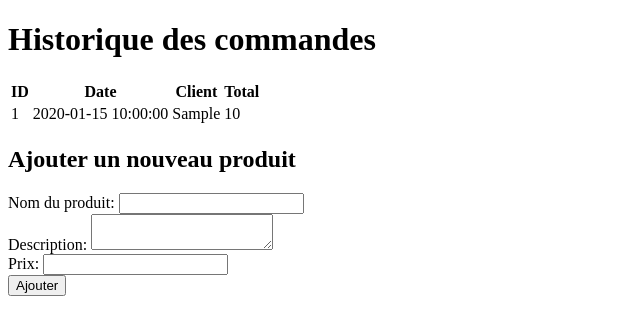
After one commit to Unchevreuill/projet1_Savoie_Nicolas, a PHP site: page /pages/gestion.php in a window 1280 px wide. The commit adds this page. Shown: the top 335 px of the page, without its empty margins (0-640 px from the left). Run offline with PHP 8.4, Linux system fonts and the light colour scheme; a user stored in the database is signed in; tables that the repository leaves empty or names only in its code hold one stand-in row (values such as "Sample post"); a stand-in replaces the project's code that opens the database connection.

Commit message:
ajout page gestion

```diff
--- /dev/null
+++ b/pages/gestion.php
@@ -0,0 +1,87 @@
+<?php
+// Vérifiez si l'utilisateur est connecté en tant qu'administrateur
+session_start();
+if (!isset($_SESSION['admin']) || $_SESSION['admin'] !== true) {
+    header("Location: access_denied.php"); // Redirigez vers la page d'accès refusé si l'utilisateur n'est pas administrateur
+    exit();
+}
+
+// Incluez votre fichier de configuration de la base de données
+require_once("config.php");
+
+// Fonction pour récupérer l'historique des commandes
+function getCommandHistory($conn) {
+    $query = "SELECT * FROM commandes";
+    $result = mysqli_query($conn, $query);
+    return $result;
+}
+
+// Fonction pour ajouter un nouveau produit
+function addNewProduct($conn, $nomProduit, $description, $prix) {
+    $query = "INSERT INTO produits (nom, description, prix) VALUES (?, ?, ?)";
+    $stmt = mysqli_prepare($conn, $query);
+    mysqli_stmt_bind_param($stmt, "ssd", $nomProduit, $description, $prix);
+    $result = mysqli_stmt_execute($stmt);
+    mysqli_stmt_close($stmt);
+    return $result;
+}
+
+// Traitement du formulaire d'ajout de produit
+if ($_SERVER["REQUEST_METHOD"] == "POST" && isset($_POST["ajouter_produit"])) {
+    $nomProduit = $_POST["nom_produit"];
+    $description = $_POST["description"];
+    $prix = floatval($_POST["prix"]);
+
+    if (addNewProduct($conn, $nomProduit, $description, $prix)) {
+        echo "Produit ajouté avec succès.";
+    } else {
+        echo "Erreur lors de l'ajout du produit.";
+    }
+}
+
+// Récupération de l'historique des commandes
+$commandHistory = getCommandHistory($conn);
+?>
+
+<!DOCTYPE html>
+<html lang="en">
+<head>
+    <meta charset="UTF-8">
+    <title>Gestion</title>
+</head>
+<body>
+    <h1>Historique des commandes</h1>
+    <table>
+        <tr>
+            <th>ID</th>
+            <th>Date</th>
+            <th>Client</th>
+            <th>Total</th>
+        </tr>
+        <?php while ($row = mysqli_fetch_assoc($commandHistory)) { ?>
+            <tr>
+                <td><?php echo $row['id']; ?></td>
+                <td><?php echo $row['date']; ?></td>
+                <td><?php echo $row['client']; ?></td>
+                <td><?php echo $row['total']; ?></td>
+            </tr>
+        <?php } ?>
+    </table>
+
+    <h2>Ajouter un nouveau produit</h2>
+    <form method="POST" action="gestion.php">
+        <label for="nom_produit">Nom du produit:</label>
+        <input type="text" name="nom_produit" required><br>
+        <label for="description">Description:</label>
+        <textarea name="description" required></textarea><br>
+        <label for="prix">Prix:</label>
+        <input type="number" name="prix" step="0.01" required><br>
+        <input type="submit" name="ajouter_produit" value="Ajouter">
+    </form>
+</body>
+</html>
+
+<?php
+// Fermez la connexion à la base de données à la fin de la page
+mysqli_close($conn);
+?>
--- a/pages/home.php
+++ b/pages/home.php
@@ -42,6 +42,11 @@ if (isset($_POST['ajouter_au_panier'])) {
             <li><a href="panier.php">Panier</a></li>
             <li><a href="inscription.php">Inscription</a></li>
             <li><a href="login.php">Connexion</a></li>
+            <?php
+            if (isset($_SESSION['admin']) && $_SESSION['admin'] === true) {
+                echo '<li><a href="gestion.php">Gestion</a></li>';
+            }
+?>
         </ul>
     </nav>
 
--- a/pages/login.php
+++ b/pages/login.php
@@ -29,7 +29,7 @@ if ($_SERVER["REQUEST_METHOD"] == "POST") {
     if ($row = mysqli_fetch_assoc($result)) {
         if (password_verify($password, $row['pwd'])) {
             $_SESSION['user_id'] = $row['id'];
-            header("Location: index.php"); // Redirige vers la page d'accueil après la connexion réussie
+            header("Location: home.php"); // Redirige vers la page d'accueil après la connexion réussie
             exit();
         } else {
             $messageErreur = "Mot de passe incorrect";
```
Also changed, not shown: css/gestion.css (added, +77 -0 lines).
